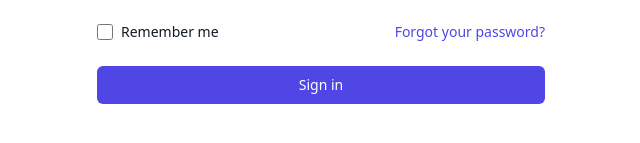
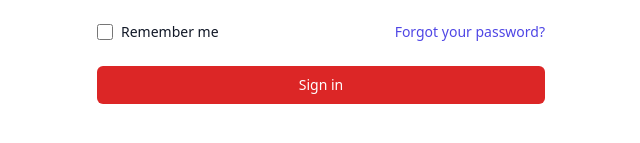
Before and after one commit to daltay15/HackDFW, a React (Create React App) app: page /patientlogin in a window 1280 px wide. Shown: the part 533-676 px from the top of the page, without its empty margins (319-959 px from the left). Built offline with nearby package versions, Linux system fonts and the light colour scheme.

Commit message:
Updated Color for login page

```diff
--- a/src/pages/Patient/patientLogin.js
+++ b/src/pages/Patient/patientLogin.js
@@ -77,7 +77,7 @@ export default function patientLogin() {
             <div>
               <button
                 type="submit"
-                className="group relative flex w-full justify-center rounded-md border border-transparent bg-indigo-600 py-2 px-4 text-sm font-medium text-white hover:bg-indigo-700 focus:outline-none focus:ring-2 focus:ring-indigo-500 focus:ring-offset-2"
+                className="group relative flex w-full justify-center rounded-md border border-transparent bg-red-600 py-2 px-4 text-sm font-medium text-white hover:bg-red-700 focus:outline-none focus:ring-2 focus:ring-indigo-500 focus:ring-offset-2"
               >
                 Sign in
               </button>
```
